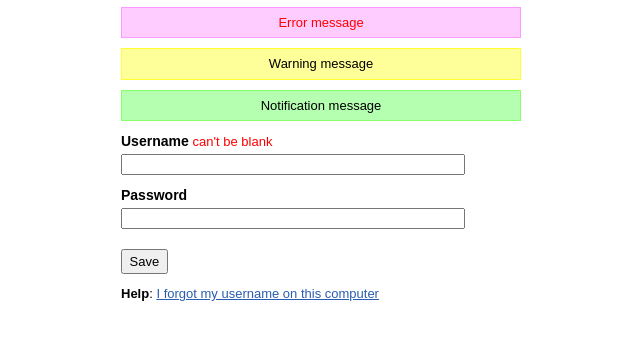
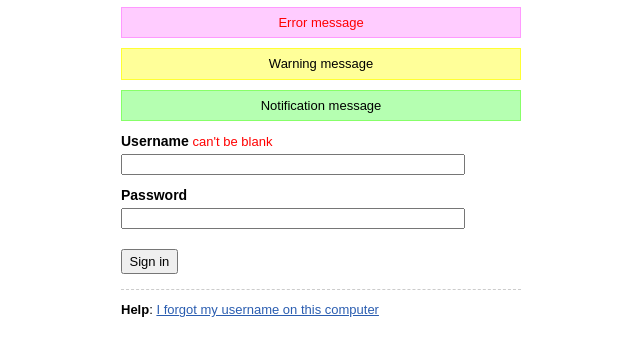
Before and after one commit to williamn/web-admin-template, a plain HTML site: page login.html in a window 1280 px wide. Shown: the part 58-414 px from the top of the page, without its empty margins (319-959 px from the left). Drawn offline with Linux system fonts and the light colour scheme.

Commit message:
Login page content width fixed. Sign in button text.

```diff
--- a/login.html
+++ b/login.html
@@ -9,7 +9,7 @@
         <link href="stylesheets/default.css" rel="stylesheet" />
     </head>
     <body>
-        <div id="page">
+        <div id="login_page">
             <div id="content">
                 <h2>Web Application HTML Template</h2>
                 <div class="error message">Error message</div>
@@ -23,12 +23,12 @@
                     </div>
                     <div>
                         <label for="company">Password</label>
-                        <input type="password" id="company" name="company" size="40" />
+                        <input type="password" id="password" name="password" size="40" />
                     </div>
                     <div>
-                        <button type="submit" name="submit" class="submit">Save</button>
+                        <button type="submit" name="submit" class="submit">Sign in</button>
                     </div>
-                    <div>
+                    <div id="help">
                         <strong>Help</strong>: <a href="#">I forgot my username on this computer</a>
                     </div>
                 </form>
--- a/stylesheets/default.css
+++ b/stylesheets/default.css
@@ -93,6 +93,9 @@ a {
 #content {
     margin: 10px auto;
     overflow: hidden;
+    width: 960px
+}
+#login_page #content {
     width: 400px
 }
 h2 {
@@ -135,6 +138,11 @@ h3 {
 #sidebar ul.navigation a.active {
     background-color: #CDEBF7;
     font-weight: 700
+}
+#login_page #help {
+    border-top:1px dashed #CCC;
+    margin-top: 15px;
+    padding-top: 10px
 }
 
 /*** Text ***/
```
Also changed, not shown: index.html (+1 -1 lines).
